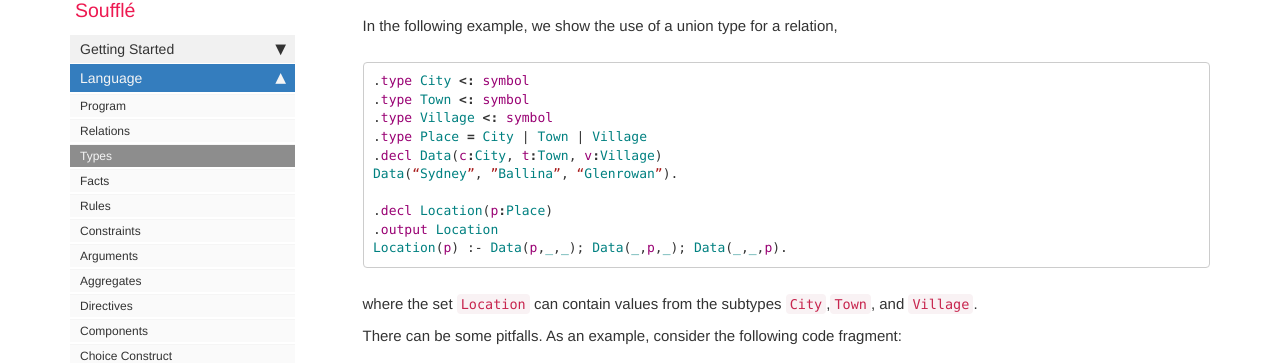
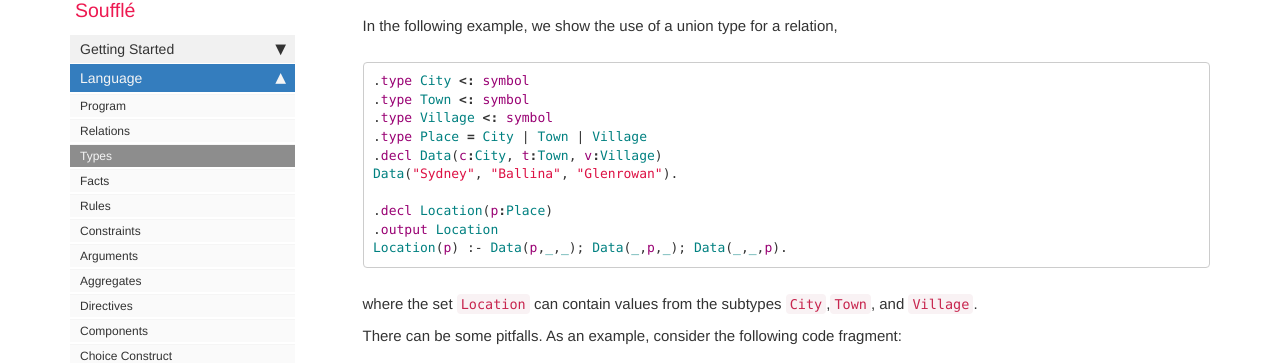
Before and after one commit to souffle-lang/souffle-lang.github.io, a Jekyll site: the page built from pages/docs/types.md, in a window 1280 px wide and 900 px high, scrolled down 4075 px. Shown: the part 94-457 px from the top of the window. Built offline with Jekyll 4.4.1, drawn with Linux system fonts in a browser that asks for light colours; comment, search, counter and statistics services are not loaded.

Commit message:
Replaced non ASCII double quotes

```diff
--- a/pages/docs/types.md
+++ b/pages/docs/types.md
@@ -141,7 +141,7 @@ In the following example, we show the use of a union type for a relation,
 .type Village <: symbol
 .type Place = City | Town | Village
 .decl Data(c:City, t:Town, v:Village)
-Data(“Sydney”, ”Ballina”, “Glenrowan”).
+Data("Sydney", "Ballina", "Glenrowan").
 
 .decl Location(p:Place)
 .output Location
```
